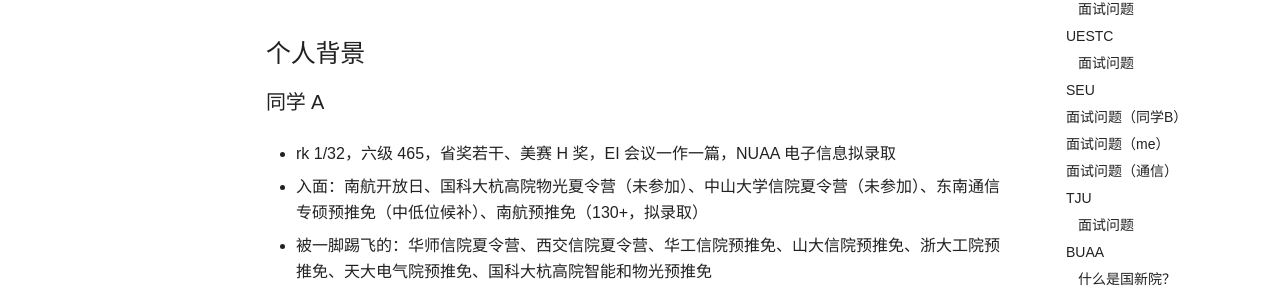
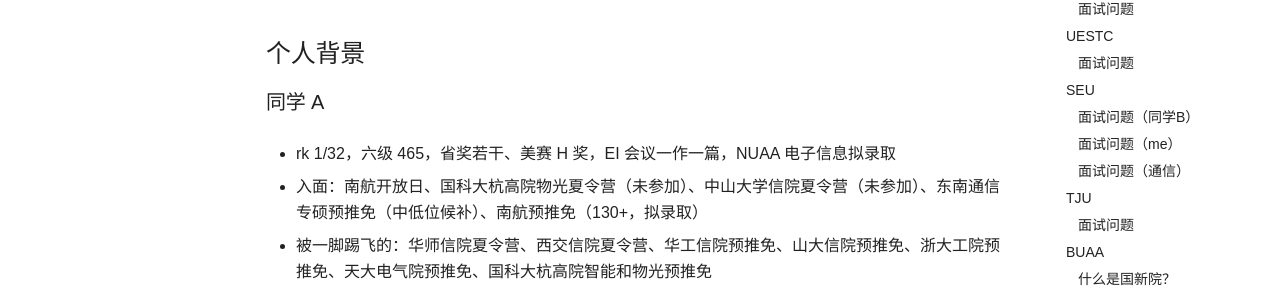
Before and after one commit to dixiLOG/dixiLOG.github.io, an MkDocs documentation site: the page built from docs/Flysheet/tourFeel/03lcy.md, in a window 1280 px wide. Shown: the part 392-689 px from the top of the page. Built offline with MkDocs 1.6.1 and Material for MkDocs 9.7.7, drawn with Linux system fonts in a browser that asks for light colours; some web fonts are replaced; comment, search, counter and statistics services are not loaded; a style sheet for code colours, icons or effects is not loaded.

Commit message:
Update 03lcy.md

```diff
--- a/docs/Flysheet/tourFeel/03lcy.md
+++ b/docs/Flysheet/tourFeel/03lcy.md
@@ -110,13 +110,13 @@
 
 具体的面试安排会在面试前一天公布（根据报名号来分，报名早的会分在上午，报名晚的会分在下午），我“幸运”地被分在上午的第三位进行面试（这次鲁汶由于人数过多，分了三组）。具体的面试流程基本没有变化，进去首先选定一个序号（对应你待会儿要打开的PPT）并抽一张纸条，然后开始自我介绍（应该是英文自我介绍，只不过我那个组老师说中英文都可以），自我介绍结束后打开纸条朗读一段话（与专业无关，我抽到的是关于气候变化的一段话），接着打开你选的PPT，上面会有两道题（一道简答，一道电路分析），后面就是对着简历对你的项目进行拷打。
 
-### 面试问题（同学B）
+#### 面试问题（同学B）
 
 - 一个场效应管VGS>VTH，且VDS < VGS -VTH时，MOS管可以等效成一个什么电路？
 
 - 给你一个共栅共射级联放大电路，判断放大电路类型并画出它的等效交流通路。
 
-### 面试问题（me）
+#### 面试问题（me）
 
 - 共源放大器和共漏放大器的特性是什么？各自的应用场合是什么？
 
@@ -138,7 +138,7 @@
 
 最后我收集了一下今年东南通信专硕和微波专硕的面试流程和问题。通信专硕的面试流程与往年基本保持一下，具体的流程可以移步hzl学长那部分观看，这里列举一下同学A遇到的问题。
 
-### 面试问题（通信）
+#### 面试问题（通信）
 
 - What is the OSI model?
 
```
